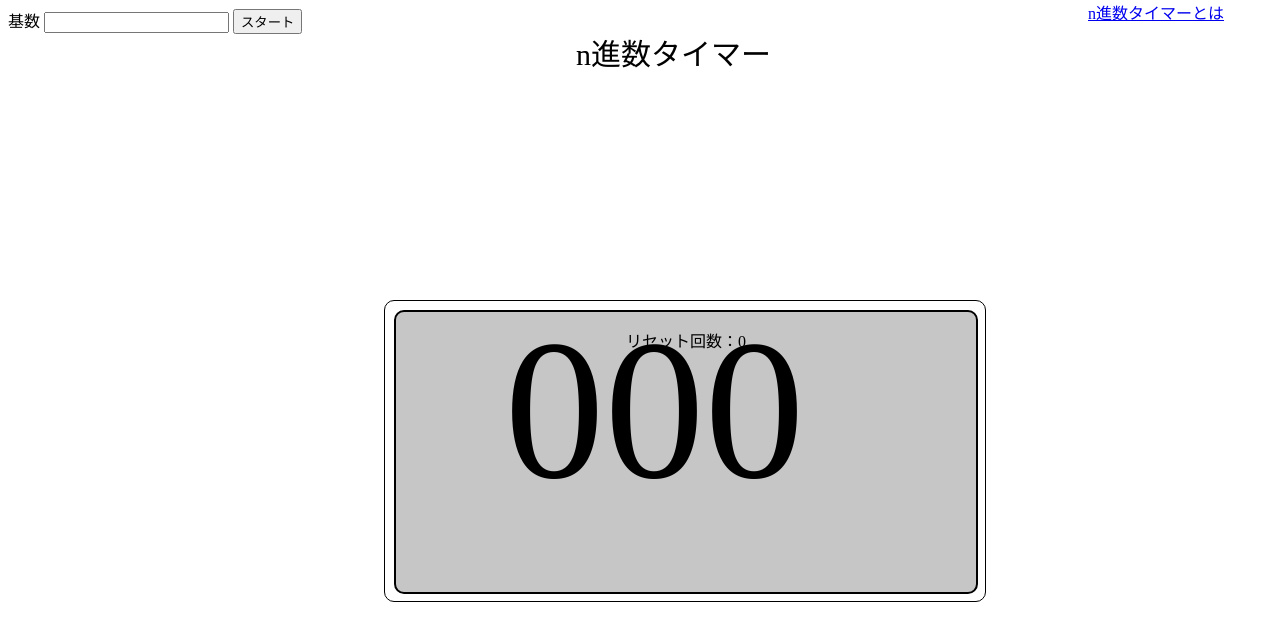
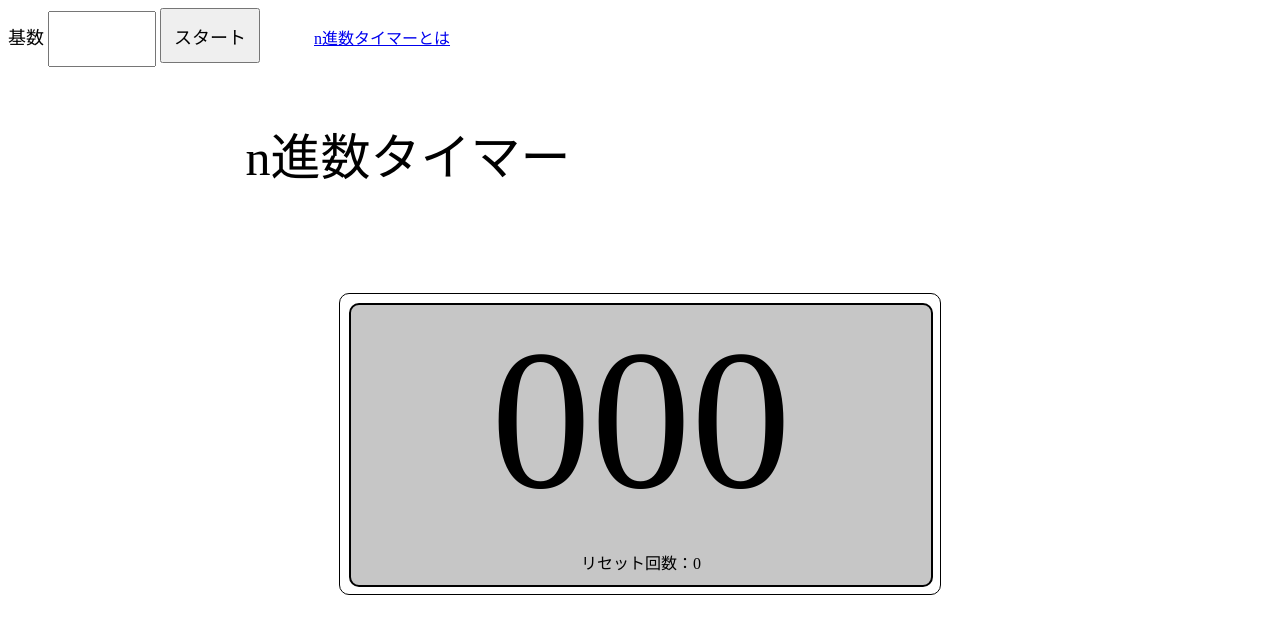
Before and after one commit to Gobousei/kyo-te-Timer, a plain HTML site: page index.html in a window 1280 px wide. Drawn offline with Linux system fonts and the light colour scheme; a web font is replaced by a local one.

Commit message:
Add files via upload

```diff
--- a/index.html
+++ b/index.html
@@ -7,12 +7,8 @@
     <link rel="preconnect" href="https://fonts.gstatic.com" crossorigin>
     <link href="https://fonts.googleapis.com/css2?family=Zen+Old+Mincho&display=swap" rel="stylesheet">
     <style>
-        #timer-outer{
-            position:absolute;
-            top: 30%;
-            left: 30%;
-        }
         #timer-inner{
+            margin: 0 auto;
             width: 600px;
             height:300px;
             margin-top: 10%;
@@ -31,29 +27,34 @@
         }
         #timer{
             font-family: 'Zen Old Mincho', serif;
-            position:absolute;
-            top: -40%;
-            left: 20%;
+            margin: 0 auto;
             font-size: 200px;
-        }
-        #label{
-            position:absolute;
-            top: 0;
-            left: 45%;
         }
 
         #t-number{
             font-family: 'Zen Old Mincho', serif;
-            position:absolute;
-            top: 0%;
-            left: 45%;
-            font-size: 100px;
+            width: 100vh;
+            height: 50px;
+            font-size: 50px;
             text-align: center;
         }
+        #setting-block{
+            width: 100vh;
+        }
         #exp{
-            position:absolute;
-            top: 0;
-            left: 85%;
+            margin-left: 50px;
+        }
+        input{
+            width: 100px;
+            height: 50px;
+        }
+        button{
+            width: 100px;
+            height: 55px;
+            font-size: large;
+        }
+        label{
+            font-size: large;
         }
     </style>
 </head>
@@ -64,8 +65,7 @@
         <button type="button" onclick="start()" id="button">スタート</button>
         <a href="https://github.com/Gobousei/kyo-te-Timer/blob/main/README.md" id="exp">n進数タイマーとは</a>
     </div>
-    <p style="font-size:30px;" id="label">n進数タイマー</p>
-    <p id="t-number"></p>
+    <p id="t-number">n進数タイマー</p>
     <div id="timer-outer">
         <div id="timer-inner">
             <div id="timer-border">
```
